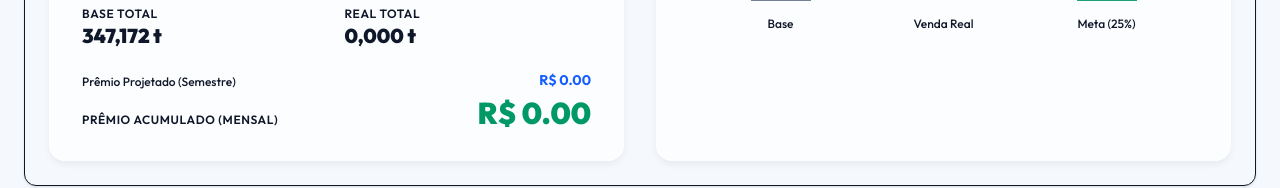
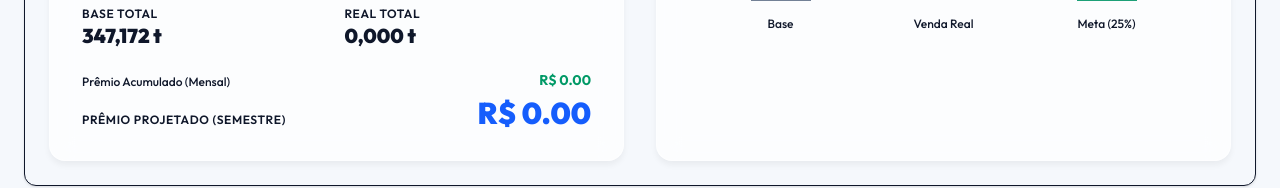
Before and after one commit to Amadeo-Frontend/premio-meta-equipes, a Next.js app: page /team/imbramil in a window 1280 px wide. Shown: the part 667-855 px from the top of the page. Built offline with nearby package versions, Linux system fonts and the light colour scheme.

Commit message:
feat: Add dynamic team page for prize calculation, growth visualization, and printable reports.

```diff
--- a/app/team/[slug]/page.tsx
+++ b/app/team/[slug]/page.tsx
@@ -393,12 +393,12 @@ export default function TeamPage() {
             </div>
             <div className="pt-3 space-y-2">
               <div className="flex justify-between items-end">
-                <span className="text-xs font-medium text-muted-foreground">Prêmio Projetado (Semestre)</span>
-                <span className="text-sm font-bold text-blue-600">R$ {semesterPrize.dynamicPrize.toFixed(2)}</span>
+                <span className="text-xs font-medium text-muted-foreground">Prêmio Acumulado (Mensal)</span>
+                <span className="text-sm font-bold text-emerald-600">R$ {monthlyPrizesSum.toFixed(2)}</span>
               </div>
               <div className="flex justify-between items-end">
-                <span className="text-xs font-semibold text-muted-foreground uppercase tracking-wider">PRÊMIO ACUMULADO (MENSAL)</span>
-                <span className="text-3xl font-black text-emerald-600 leading-none">R$ {monthlyPrizesSum.toFixed(2)}</span>
+                <span className="text-xs font-semibold text-muted-foreground uppercase tracking-wider">PRÊMIO PROJETADO (SEMESTRE)</span>
+                <span className="text-3xl font-black text-blue-600 leading-none">R$ {semesterPrize.dynamicPrize.toFixed(2)}</span>
               </div>
             </div>
           </div>
```
